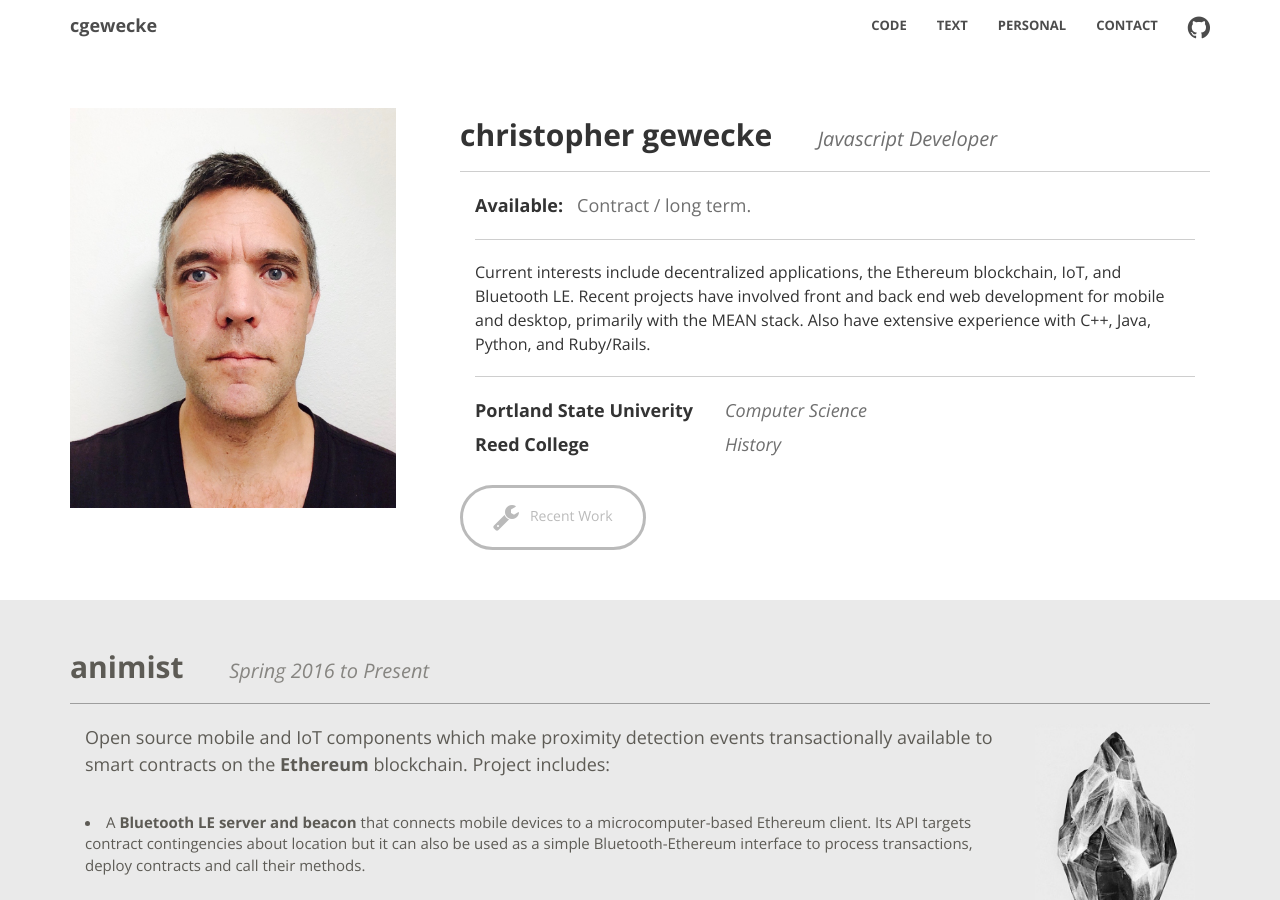
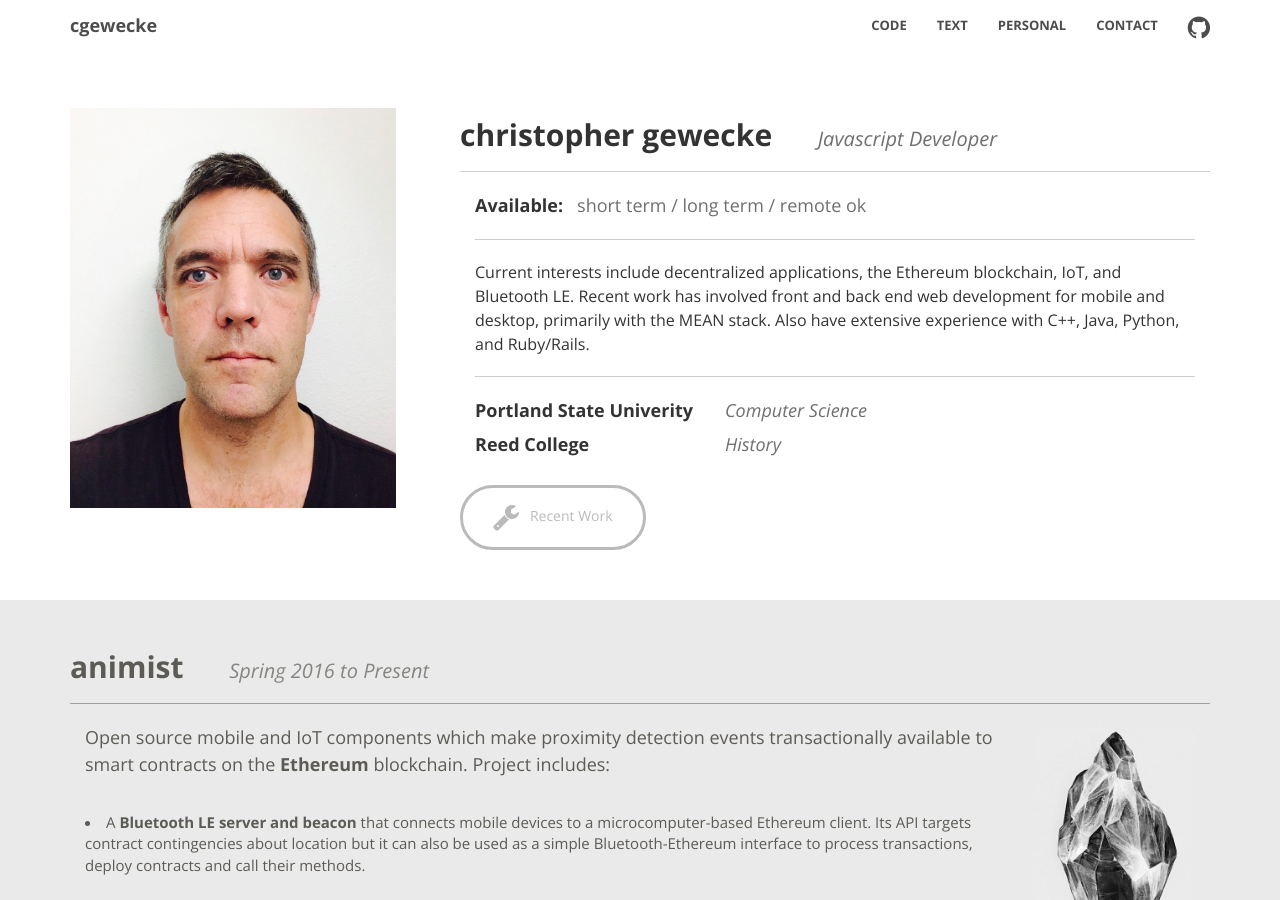
Before and after one commit to cgewecke/cgewecke.github.io, a Jekyll site: the page built from index.html, in a window 1280 px wide and 900 px high. Built offline with Jekyll 4.4.1, drawn with Linux system fonts in a browser that asks for light colours.

Commit message:
Small copy edits

```diff
--- a/_includes/chris.html
+++ b/_includes/chris.html
@@ -15,11 +15,11 @@
                 <div class="container-fluid">
                     <p class="description">
                         <b> Available: </b>
-                        <span class="opaque-7"> &nbsp; Contract / long term. </span>
+                        <span class="opaque-7"> &nbsp; short term / long term / remote ok </span>
                     </p>
                     <hr class="divider-thin opaque-5">
                     <p> Current interests include decentralized applications, the Ethereum blockchain, IoT, and Bluetooth LE.
-                        Recent projects have involved front and back end web development for mobile and desktop,
+                        Recent work has involved front and back end web development for mobile and desktop,
                         primarily with the MEAN stack. Also have extensive experience with C++, Java, Python, and Ruby/Rails.
                     </p>
                     <hr class="divider-thin opaque-5">
--- a/_includes/karma.html
+++ b/_includes/karma.html
@@ -5,7 +5,7 @@
                 <div class="row section-heading">
                     <div class="col-lg-12 col-md-12 col-sm-12 align-left">
                         <h2 class="project-title">
-                            <b> Technical Writing: Ionic/Karma Guide </b>  &emsp;
+                            <b> Technical Writing: Ionic/Karma Guide </b>  <br>
                             <span class="date opaque-7"> Spring 2016 </span>
                         </h2>
                     </div>
```
Also changed, not shown: 2 other files.
